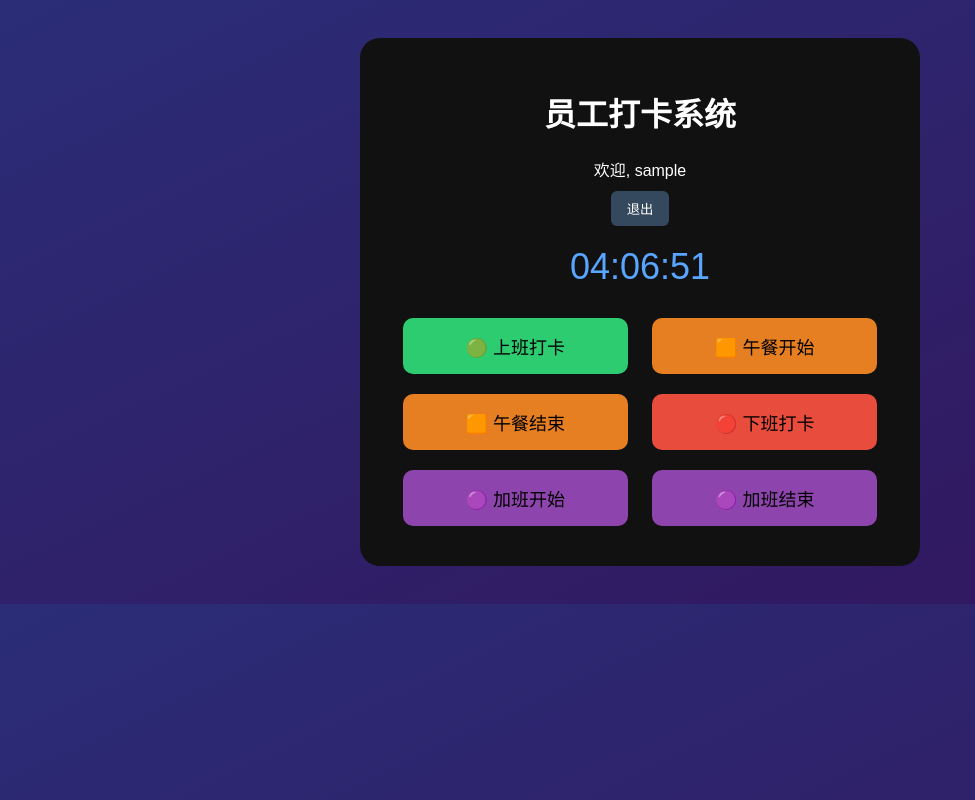
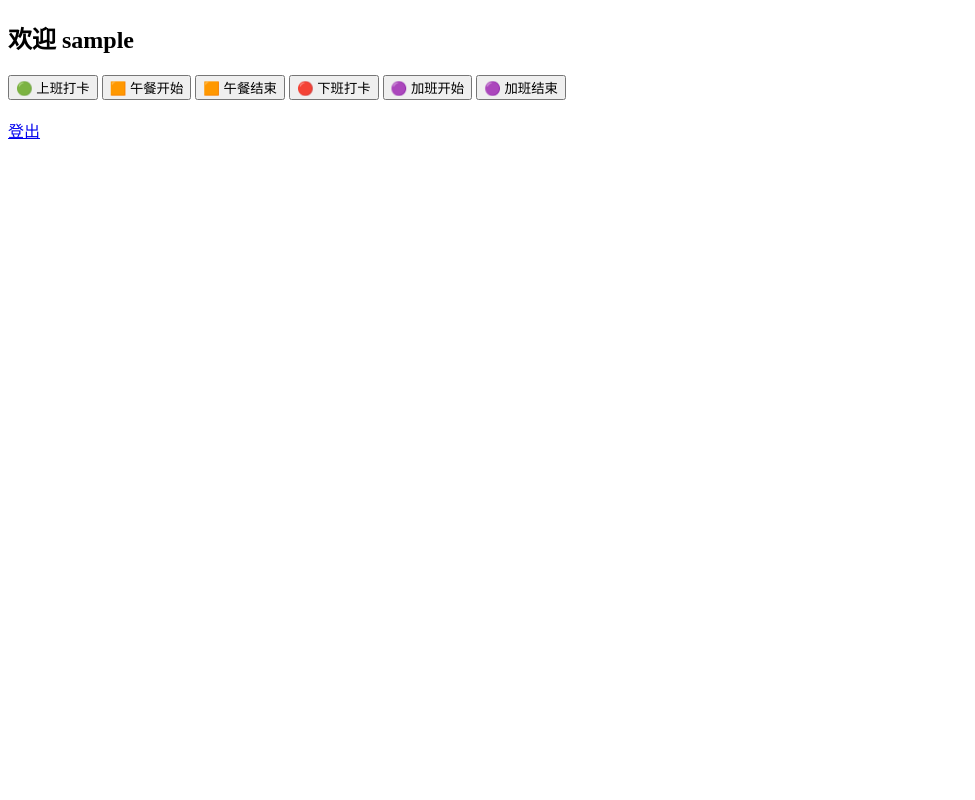
Before and after one commit to TDSUPPLY/Clock-in, a Flask app: template templates/index.html in a window 1280 px wide. Shown: the whole page, without its empty margins (0-975 px from the left). Run offline with Flask 3, Linux system fonts and the light colour scheme; the visitor is signed in with stand-in values (Sample User, id 1); tables that the repository leaves empty hold one stand-in row (values such as "Sample post"); the template is opened without the code that fills it: most values are stand-ins (such as "Sample title", 1, 10 or a date in 2020).

Commit message:
Add files via upload

```diff
--- a/templates/index.html
+++ b/templates/index.html
@@ -1,94 +1,19 @@
 <!DOCTYPE html>
-<html lang="zh">
+<html>
 <head>
-  <meta charset="UTF-8" />
-  <meta name="viewport" content="width=device-width, initial-scale=1.0"/>
-  <title>员工打卡系统</title>
-  <style>
-    body {
-      background: linear-gradient(to bottom right, #2b2d77, #32165e);
-      color: white;
-      font-family: 'Arial', sans-serif;
-      text-align: center;
-      padding: 30px;
-    }
-    .container {
-      background-color: #111;
-      padding: 30px;
-      border-radius: 20px;
-      max-width: 500px;
-      margin: 0 auto;
-    }
-    .time {
-      font-size: 36px;
-      color: #58a6ff;
-      margin: 20px 0;
-    }
-    .btn {
-      width: 45%;
-      padding: 15px;
-      margin: 10px;
-      font-size: 18px;
-      border: none;
-      border-radius: 10px;
-      cursor: pointer;
-    }
-    .green { background-color: #2ecc71; }
-    .orange { background-color: #e67e22; }
-    .red { background-color: #e74c3c; }
-    .purple { background-color: #8e44ad; }
-    .logout {
-      margin-top: 10px;
-    }
-    .logout button {
-      background-color: #34495e;
-      color: white;
-      padding: 8px 16px;
-      border: none;
-      border-radius: 6px;
-      cursor: pointer;
-    }
-  </style>
+    <title>考勤系统</title>
 </head>
 <body>
-  <div class="container">
-    <h1>员工打卡系统</h1>
-    <div>
-      欢迎, {{ session['username'] }}
-      <form action="/logout" method="get" class="logout">
-        <button type="submit">退出</button>
-      </form>
-    </div>
-    <div class="time" id="clock">--:--:--</div>
-    <div>
-      <button class="btn green" onclick="record('上班打卡')">🟢 上班打卡</button>
-      <button class="btn orange" onclick="record('午餐开始')">🟧 午餐开始</button>
-      <button class="btn orange" onclick="record('午餐结束')">🟧 午餐结束</button>
-      <button class="btn red" onclick="record('下班打卡')">🔴 下班打卡</button>
-      <button class="btn purple" onclick="record('加班开始')">🟣 加班开始</button>
-      <button class="btn purple" onclick="record('加班结束')">🟣 加班结束</button>
-    </div>
-  </div>
-
-  <script>
-    function record(type) {
-      fetch('/api/attendance', {
-        method: 'POST',
-        headers: {'Content-Type': 'application/json'},
-        body: JSON.stringify({type: type})
-      })
-      .then(response => response.json())
-      .then(data => alert(data.message))
-      .catch(error => alert("打卡失败：" + error));
-    }
-
-    function updateClock() {
-      const now = new Date();
-      const timeStr = now.toLocaleTimeString('zh-CN', { hour12: false });
-      document.getElementById('clock').innerText = timeStr;
-    }
-    setInterval(updateClock, 1000);
-    updateClock();
-  </script>
+    <h2>欢迎 {{ username }}</h2>
+    <form action="/api/attendance" method="post">
+        <button type="submit" name="action" value="上班打卡">🟢 上班打卡</button>
+        <button type="submit" name="action" value="午餐开始">🟧 午餐开始</button>
+        <button type="submit" name="action" value="午餐结束">🟧 午餐结束</button>
+        <button type="submit" name="action" value="下班打卡">🔴 下班打卡</button>
+        <button type="submit" name="action" value="加班开始">🟣 加班开始</button>
+        <button type="submit" name="action" value="加班结束">🟣 加班结束</button>
+    </form>
+    <br>
+    <a href="/logout">登出</a>
 </body>
 </html>
```
Also changed, not shown: templates/login.html (+15 -1 lines), templates/register.html (+15 -1 lines).
